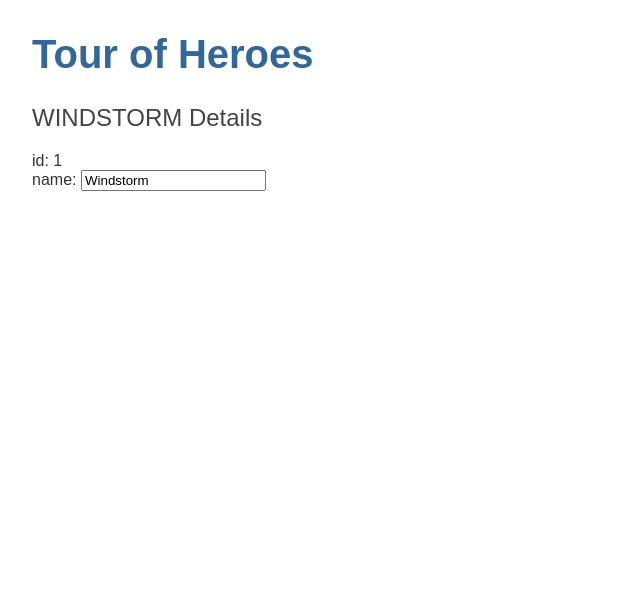
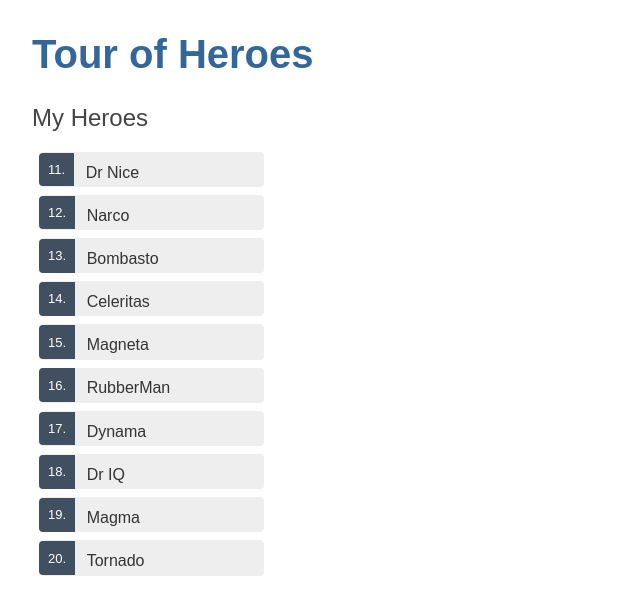
Before and after one commit to rfnkurle/heroes-app, an Angular app: page / in a window 1280 px wide. Shown: the top 614 px of the page, without its empty margins (0-640 px from the left). Built offline with nearby package versions, Linux system fonts and the light colour scheme.

Commit message:
added onclick binding

```diff
--- a/src/app/hero.ts
+++ b/src/app/hero.ts
@@ -1,4 +1,4 @@
 export class Hero {
     id: number;
-    name: string
-}
+    name: string;
+  }
--- a/src/app/heroes/heroes.component.css
+++ b/src/app/heroes/heroes.component.css
@@ -0,0 +1,44 @@
+/* HeroesComponent's private CSS styles */
+.heroes {
+    margin: 0 0 2em 0;
+    list-style-type: none;
+    padding: 0;
+    width: 15em;
+  }
+  .heroes li {
+    cursor: pointer;
+    position: relative;
+    left: 0;
+    background-color: #EEE;
+    margin: .5em;
+    padding: .3em 0;
+    height: 1.6em;
+    border-radius: 4px;
+  }
+  .heroes li:hover {
+    color: #607D8B;
+    background-color: #DDD;
+    left: .1em;
+  }
+  .heroes li.selected {
+    background-color: #CFD8DC;
+    color: white;
+  }
+  .heroes li.selected:hover {
+    background-color: #BBD8DC;
+    color: white;
+  }
+  .heroes .badge {
+    display: inline-block;
+    font-size: small;
+    color: white;
+    padding: 0.8em 0.7em 0 0.7em;
+    background-color:#405061;
+    line-height: 1em;
+    position: relative;
+    left: -1px;
+    top: -4px;
+    height: 1.8em;
+    margin-right: .8em;
+    border-radius: 4px 0 0 4px;
+  }
--- a/src/app/heroes/heroes.component.html
+++ b/src/app/heroes/heroes.component.html
@@ -1,8 +1,19 @@
 
-<h2>{{hero.name | uppercase}} Details</h2>
+<h2>My Heroes</h2>
+<ul class="heroes">
+
+<li *ngFor="let hero of heroes" (click)="onSelect(hero)">
+
+    <span class="badge">{{hero.id}}. </span>{{hero.name}}
+</li>
+
+</ul>
+<div *ngIf="selectedHero">
+<h2>{{selectedHero.name | uppercase}} Details</h2>
 <div><span>id: </span>{{hero.id}}</div>
 <div>
     <label>name:
-      <input [(ngModel)]="hero.name" placeholder="name"/>
+      <input [(ngModel)]= "selectedHero.name" placeholder="name"/>
     </label>
   </div>
+</div>
--- a/src/app/heroes/heroes.component.ts
+++ b/src/app/heroes/heroes.component.ts
@@ -1,5 +1,6 @@
 import { Component, OnInit } from '@angular/core';
-import { Hero } from '../hero'
+import { Hero } from '../hero';
+import { HEROES } from '../mock-heroes';
 @Component({
   selector: 'app-heroes',
   templateUrl: './heroes.component.html',
@@ -7,14 +8,23 @@
 })
 export class HeroesComponent implements OnInit {
 
-  hero: Hero = {
-    id: 1,
-    name: 'Windstorm'
-  }
+  heroes = HEROES;
+  //names a property that can be used in HTML, set to HEROES array
+  //heroes holds the mock heroes list from the HeroesComponent class, the mock heroes list.
+  //hero holds the current hero object for each iteration through the list.
+
+
+  selectedHero: Hero;
+
 
   constructor() { }
 
   ngOnInit() {
+
+  }
+
+  onSelect(hero: Hero): void {
+    this.selectedHero = hero
   }
 
 }
--- /dev/null
+++ b/src/app/mock-heroes.ts
@@ -0,0 +1,18 @@
+//import Hero class to be used in array below
+import { Hero } from './hero';
+
+
+//Define a HEROES constant as an array of ten heroes and export it.
+//const HEROES specifically defined as a Hero class array
+export const HEROES: Hero[] = [
+  { id: 11, name: 'Dr Nice' },
+  { id: 12, name: 'Narco' },
+  { id: 13, name: 'Bombasto' },
+  { id: 14, name: 'Celeritas' },
+  { id: 15, name: 'Magneta' },
+  { id: 16, name: 'RubberMan' },
+  { id: 17, name: 'Dynama' },
+  { id: 18, name: 'Dr IQ' },
+  { id: 19, name: 'Magma' },
+  { id: 20, name: 'Tornado' }
+];
```
